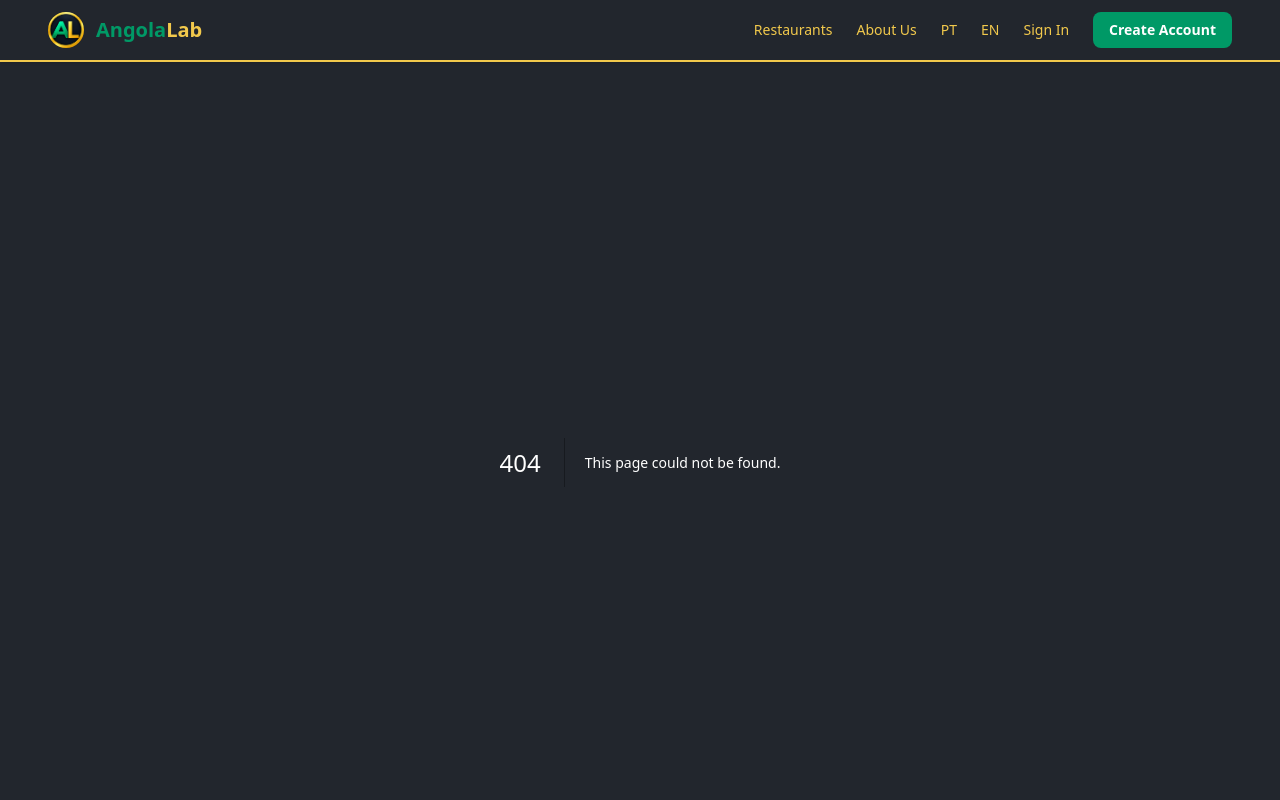
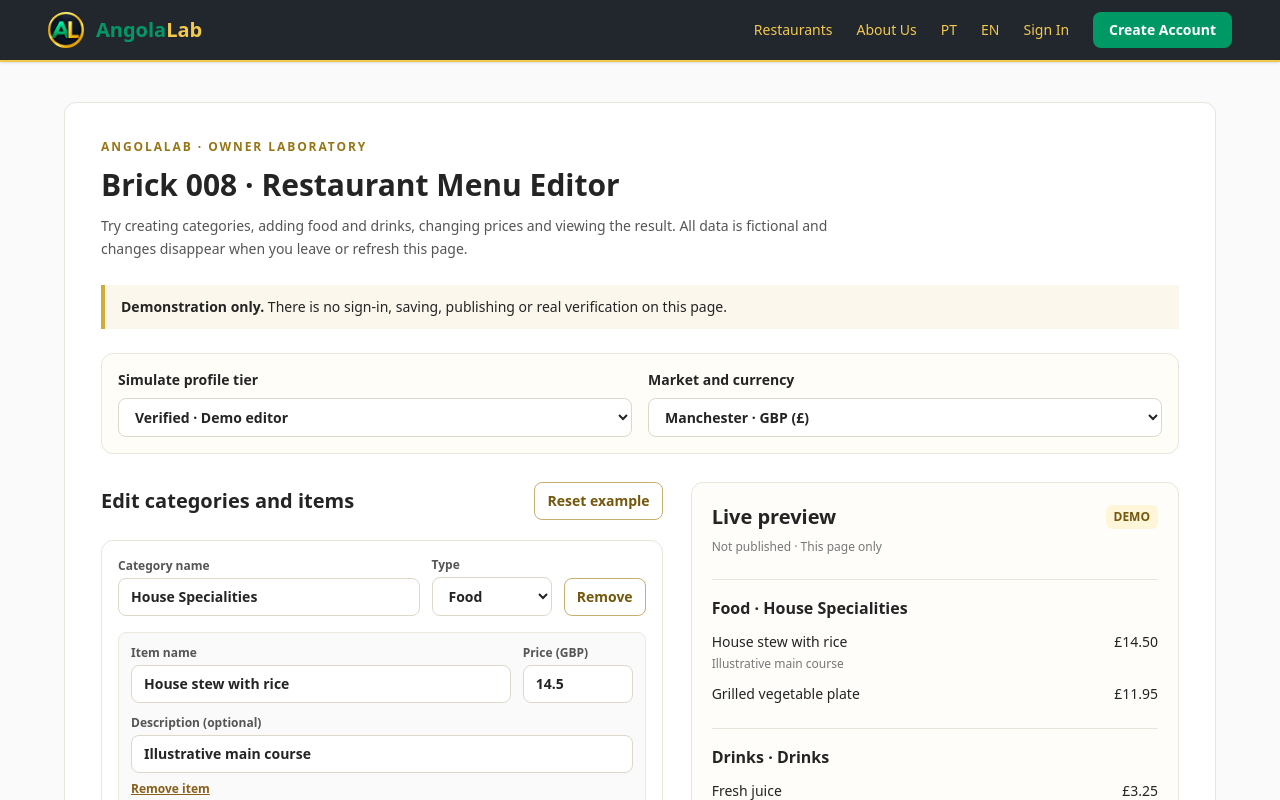
Before and after one commit to oswaldodeal/angolalab-restaurants, a Next.js app: page /en/menu-editor in a window 1280 px wide. Before the commit this address had no page. Shown: the top 800 px of the page. Built offline with nearby package versions, Linux system fonts and the light colour scheme.

Commit message:
feat(brick-008): add English menu editor demo route

```diff
--- /dev/null
+++ b/app/en/menu-editor/page.tsx
@@ -0,0 +1,5 @@
+import RestaurantMenuEditorDemo from '@/components/RestaurantMenuEditorDemo';
+
+export default function MenuEditorDemoPage() {
+  return <RestaurantMenuEditorDemo language="en" />;
+}
```
